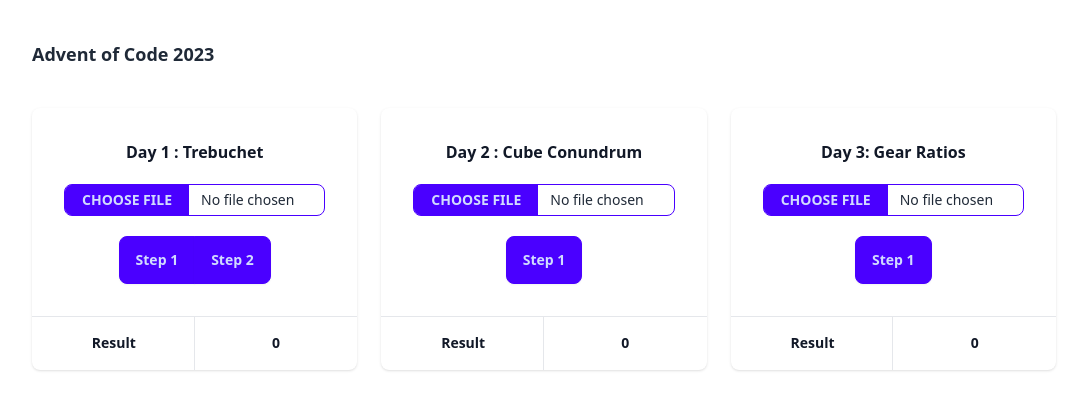
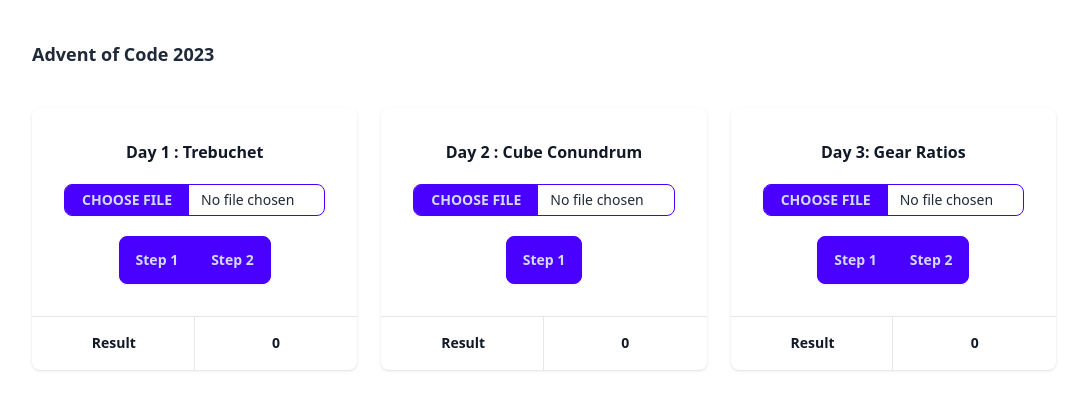
Before and after one commit to hte88/adventofcode, a Vue app: page / in a window 1280 px wide. Shown: the top 410 px of the page, without its empty margins (96-1182 px from the left). Built offline with nearby package versions, Linux system fonts and the light colour scheme.

Commit message:
feat: step 2

```diff
--- a/src/components/Day-3/GearRatios.vue
+++ b/src/components/Day-3/GearRatios.vue
@@ -2,6 +2,10 @@
 import { isNumber, extractSymboles, createMapFile } from '~/composables/useLib';
 
 interface IMap extends Map<string, string> {}
+type TMapItem = {
+  number: string;
+  position: string;
+};
 
 const { fileContent, handleFileChange } = useFileReader();
 
@@ -24,21 +28,22 @@
   return subMatrix;
 }
 
-function parseSubMatrix(subMatrix: IMap, symboles: string[]): boolean {
-  let findSymbole = false;
+function getNumberFromMap(mapFile: IMap, nums: string, rowIndex: number, colIndex: number, symboles: string[]) {
+  const subMatrix = getSubMatrix(mapFile, rowIndex - 1, rowIndex + 1, colIndex - (nums.length + 1), colIndex);
 
-  subMatrix.forEach((element: string) => {
+  const position = parseSubMatrix(subMatrix, symboles);
+
+  return position ? ({ number: nums, position } as TMapItem) : '';
+}
+
+function parseSubMatrix(subMatrix: IMap, symboles: string[]): string {
+  let position = '';
+  subMatrix.forEach((element: string, keyPosition: string) => {
     if (symboles.includes(element)) {
-      findSymbole = true;
+      position = keyPosition;
     }
   });
-  return findSymbole;
-}
-
-function getNumberFromMap(mapFile: IMap, nums: string, rowIndex: number, colIndex: number, symboles: string[]): string {
-  const subMatrix = getSubMatrix(mapFile, rowIndex - 1, rowIndex + 1, colIndex - (nums.length + 1), colIndex);
-
-  return parseSubMatrix(subMatrix, symboles) ? nums : '';
+  return position;
 }
 
 function stepOne() {
@@ -82,6 +87,70 @@
     .map((str) => parseInt(str))
     .reduce((a, b) => a + b, 0);
 }
+
+function stepTwo() {
+  const symboles = ['*'];
+  const mapFile = createMapFile(lines.value);
+
+  const numbers = lines.value.map((str, rowIndex) => {
+    const char = str.split('');
+    let nums = '';
+    const numbers = [];
+
+    for (let colIndex = 0; colIndex < char.length; colIndex++) {
+      const element = char[colIndex];
+
+      if (isNumber(element)) {
+        nums += element;
+        if (colIndex + 1 === lineLength.value) {
+          const getNbr = getNumberFromMap(mapFile, nums, rowIndex, colIndex + 1, symboles);
+          if (getNbr && getNbr.number) {
+            numbers.push({ number: getNbr.number, position: getNbr.position } as TMapItem);
+          }
+          nums = '';
+        }
+      } else {
+        if (nums.length) {
+          const getNbr = getNumberFromMap(mapFile, nums, rowIndex, colIndex, symboles);
+          if (getNbr && getNbr.number) {
+            numbers.push({ number: getNbr.number, position: getNbr.position } as TMapItem);
+          }
+        }
+        nums = '';
+      }
+    }
+
+    return numbers;
+  });
+
+  const savePositionDuplicates = numbers.flat().filter((numsArray, index, arr) => {
+    if (numsArray) {
+      const currentPos = numsArray?.position;
+      return arr.some(
+        (otherArray, otherIndex) => otherIndex !== index && otherArray && otherArray?.position === currentPos,
+      );
+    }
+    return false;
+  });
+
+  const multiplyByPos: { [position: string]: number } = {};
+
+  savePositionDuplicates.forEach((numsArray) => {
+    const position = numsArray?.position;
+    const number = parseInt(numsArray?.number);
+
+    if (!isNaN(number)) {
+      if (multiplyByPos[position] === undefined) {
+        multiplyByPos[position] = number;
+      } else {
+        multiplyByPos[position] *= number;
+      }
+    }
+  });
+
+  const result = Object.values(multiplyByPos).reduce((acc, product) => acc + product, 0);
+  total.value = result;
+}
 </script>
 <template>
   <Card title="Day 3: Gear Ratios" :result="total">
@@ -94,6 +163,7 @@
     </template>
     <template #actions>
       <button type="button" class="btn join-item btn-primary" @click.prevent="stepOne()">Step 1</button>
+      <button type="button" class="btn join-item btn-primary" @click.prevent="stepTwo()">Step 2</button>
     </template>
   </Card>
 </template>
```
